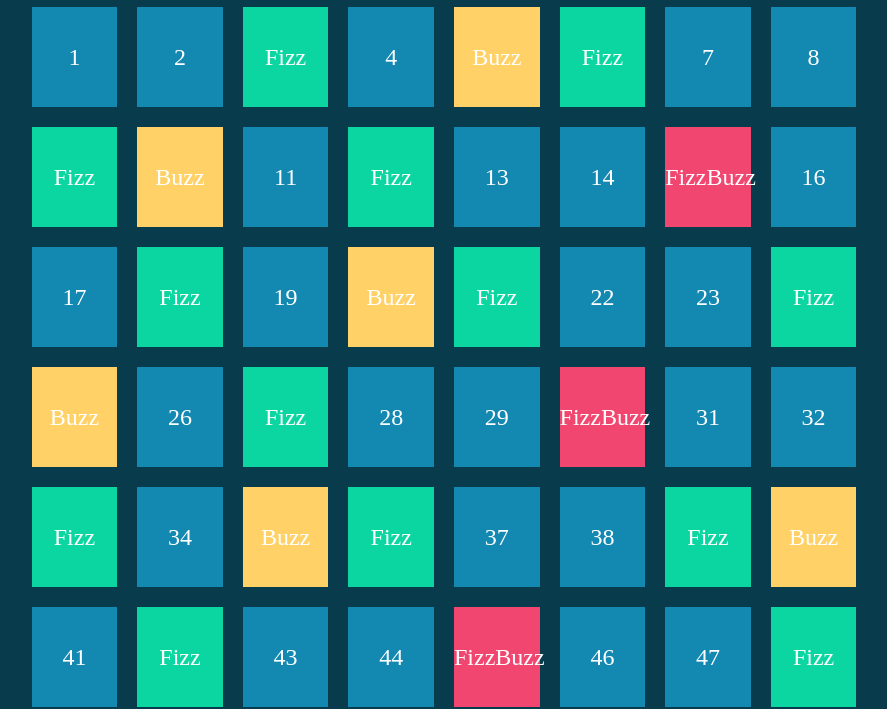
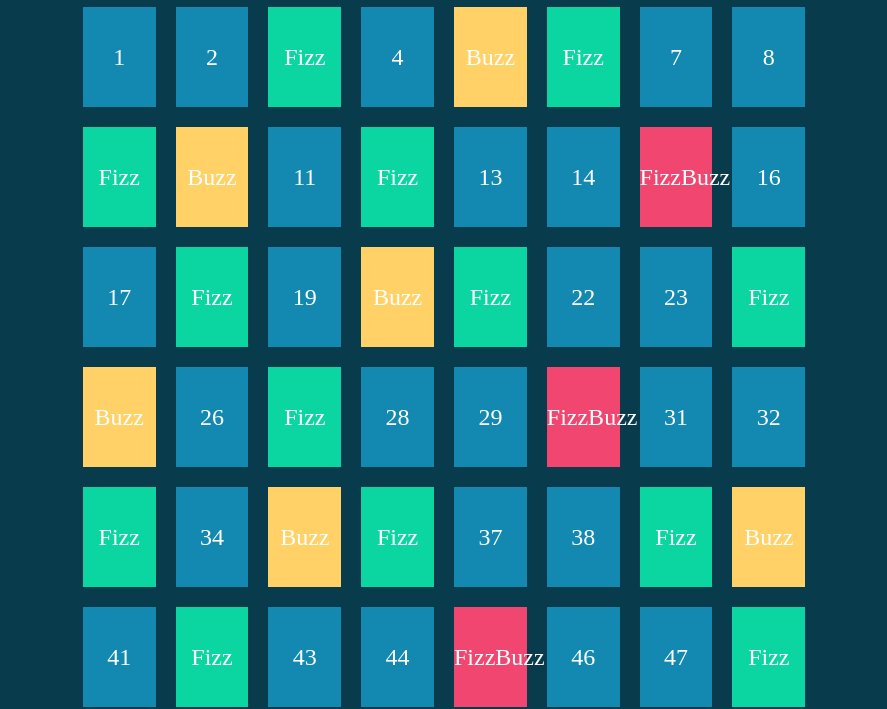
Before and after one commit to StefanoM98/js-fizzbuzz, a plain HTML site: page index.html in a window 1280 px wide. Shown: the part 99-808 px from the top of the page, without its empty margins (196-1083 px from the left). Drawn offline with Linux system fonts and the light colour scheme.

Commit message:
Add: fixed

```diff
--- a/css/style.css
+++ b/css/style.css
@@ -12,7 +12,7 @@ body {
 }
 
 .grid {
-    width: 70%;
+    width: 60%;
     margin: 0 auto;
     display: flex;
     flex-wrap: wrap;
--- a/js/script.js
+++ b/js/script.js
@@ -2,23 +2,19 @@ const gridElem = document.querySelector (".grid")
 
 for (let i = 1; i <= 100; i++) {
 
-    let divisibile;
     let color;
     let text;
 
     if (i % 15 === 0) {
         console.log ("FizzBuzz")
-        divisibile = "divisibileper15"
         color = "fizzbuzz"
         text = "FizzBuzz"
     } else if (i % 5 === 0){
         console.log ("Buzz")
-        divisibile = "divisibileper5"
         color = "buzz"
         text = "Buzz"
     } else if (i % 3 === 0) {
         console.log("Fizz");
-        divisibile = "divisibileper3"
         color = "fizz"
         text = "Fizz"
     } else {
```
